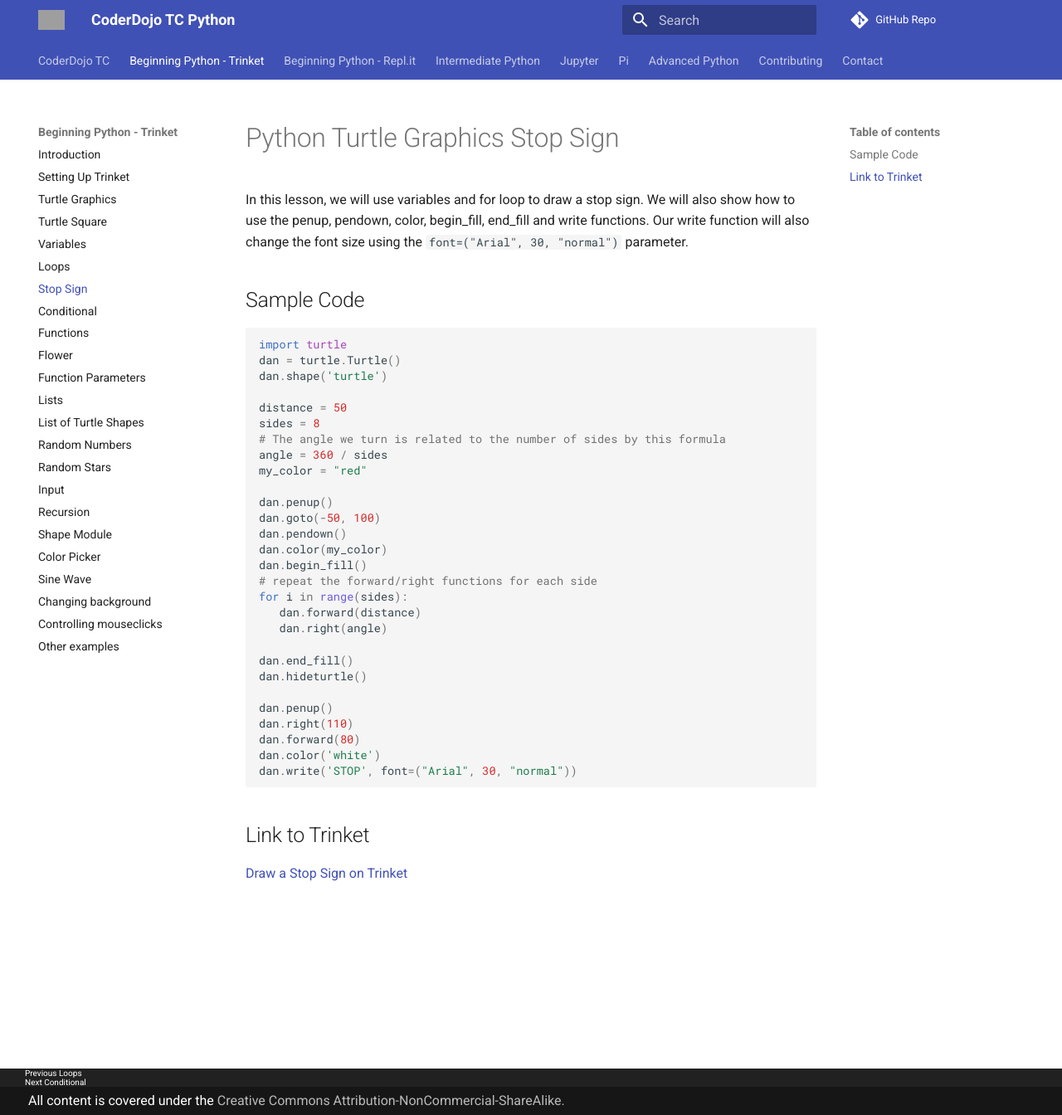
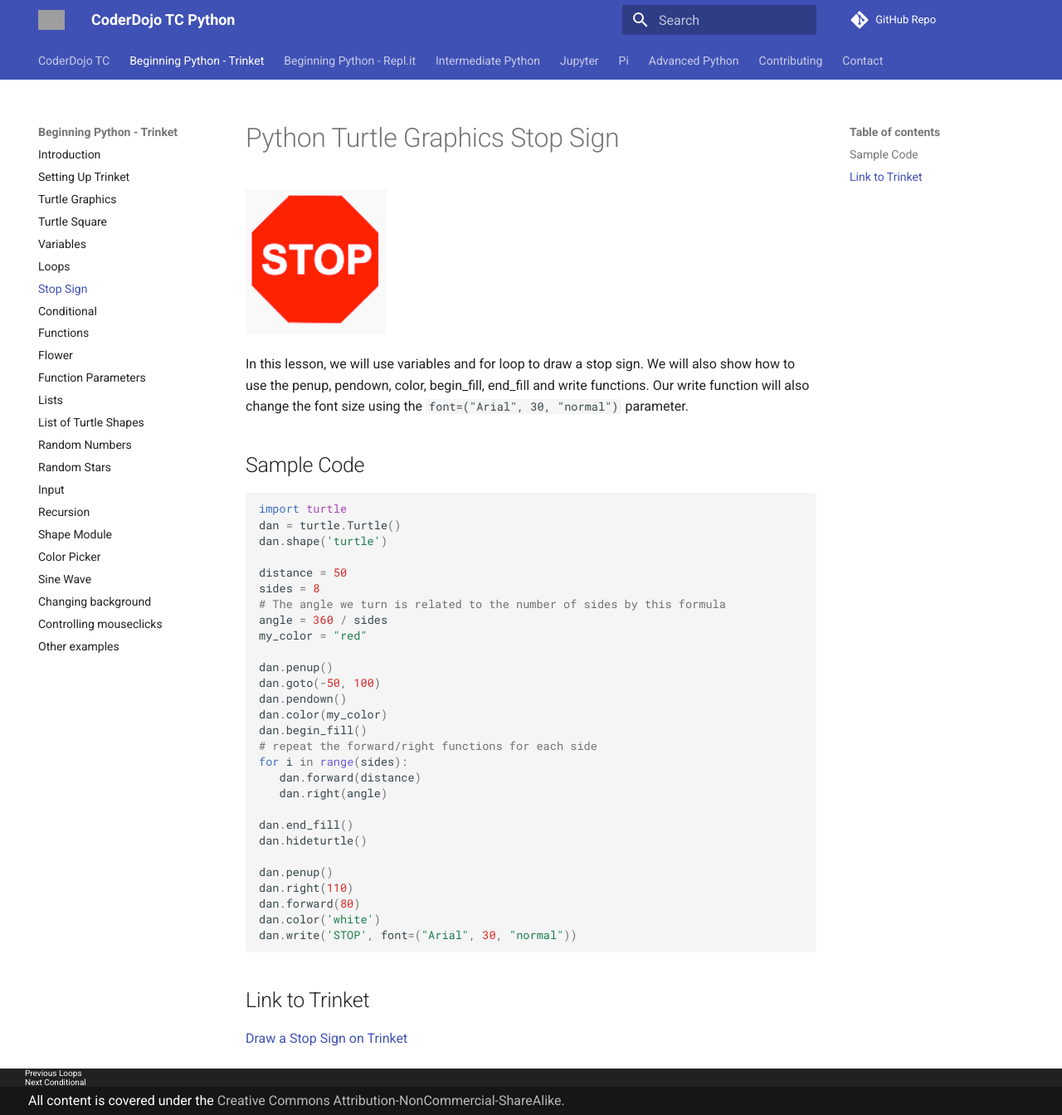
Before and after one commit to CoderDojoTC/python, an MkDocs documentation site: the page built from docs/trinket/04a-stop-sign.md, in a window 1280 px wide and 1344 px high. Shown: the whole window at 83% size. Built offline with MkDocs 1.6.1 and Material for MkDocs 9.7.7, drawn with Linux system fonts in a browser that asks for light colours; comment, search, counter and statistics services are not loaded; grey boxes are pictures that could not be loaded.

Commit message:
updates to markdown content

```diff
--- a/docs/trinket/04a-stop-sign.md
+++ b/docs/trinket/04a-stop-sign.md
@@ -1,4 +1,6 @@
 # Python Turtle Graphics Stop Sign
+
+![](../img/stop-sign.png)
 
 In this lesson, we will use variables and for loop to draw a stop sign.
 We will also show how to use the penup, pendown, color, begin_fill, end_fill and write functions.
```
Also changed, not shown: docs/img/stop-sign.png (added).
